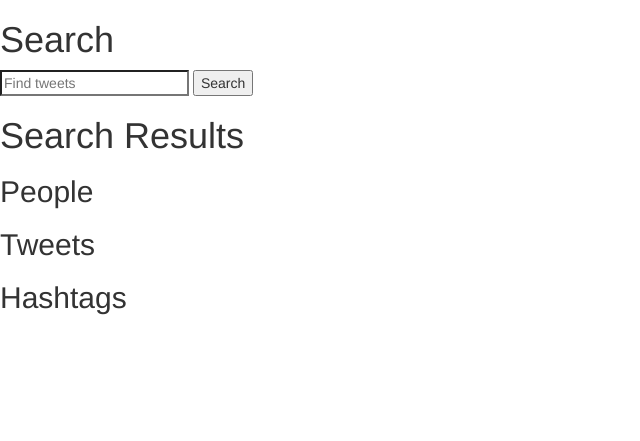
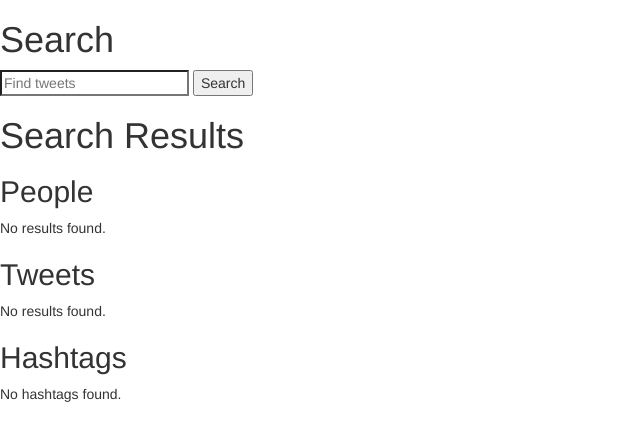
Before and after one commit to ashleyhsia0/tweegle, a Flask app: template templates/search_results.html in a window 1280 px wide. Shown: the top 441 px of the page, without its empty margins (0-640 px from the left). Run offline with Flask 2, Linux system fonts and the light colour scheme; the template is opened without the code that fills it, so the values that code supplies are empty; some libraries are stand-ins or nearby versions.

Commit message:
Add if/else conditionals to account for case of no results

```diff
--- a/templates/search_results.html
+++ b/templates/search_results.html
@@ -14,20 +14,31 @@
   <h1>Search Results</h2>
 
   <h2>People</h2>
+  {% if user_search_results %}
     {% for user in user_search_results %}
       User Handle: {{ user.screen_name }}<br>
       Member Since: {{ user.created_at }}
     {% endfor %}
+  {% else %}
+    No results found.
+  {% endif %}
 
   <h2>Tweets</h2>
+  {% if tweet_search_results %}
     {% for tweet in tweet_search_results %}
       Tweet Message: {{ tweet.text }}
     {% endfor %}
+  {% else %}
+    No results found.
+  {% endif %}
 
   <h2>Hashtags</h2>
+  {% if sorted_hashtags %}
     {% for hashtag in sorted_hashtags %}
       <a href="/search?q=%23{{ hashtag.0 }}">&num;{{ hashtag.0 }}</a>: {{ hashtag.1 }}
     {% endfor %}
-
+  {% else %}
+    No hashtags found.
+  {% endif %}
 
 {% endblock %}
```
Lines whose indentation alone changed are shown as unchanged.
